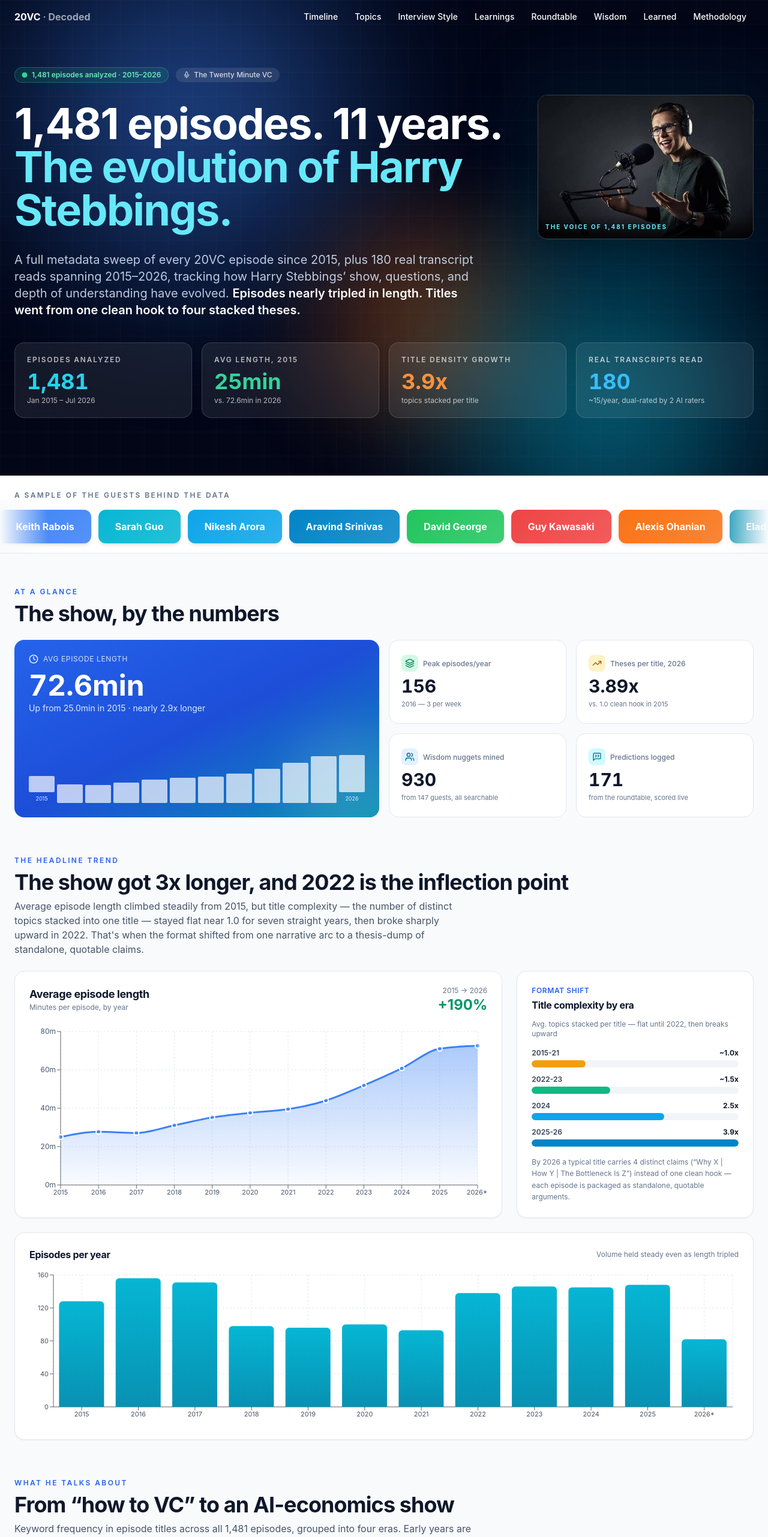
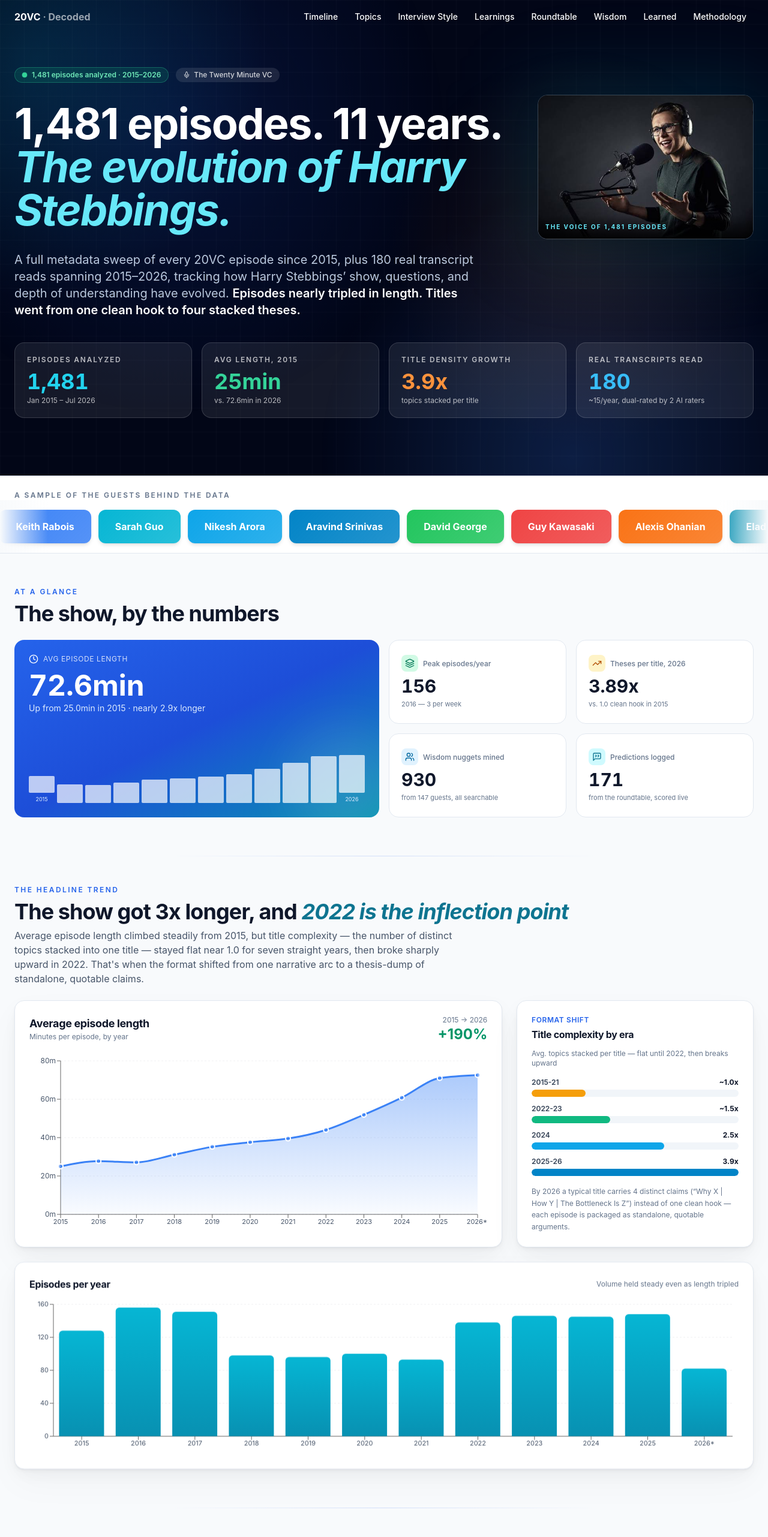
Before and after one commit to TraceCohenTech/20vc-dashboard, a Next.js app: page / in a window 1280 px wide. Shown: the top 2563 px of the page at 60% size. Built offline with nearby package versions, Linux system fonts and the light colour scheme.

Commit message:
Apply design-reference upgrades: canvas mesh gradient, kill float/pulse animations, italic heading accents, layered shadows with hover lift, quiet chart grids, gradient section dividers, glass rail cards, reveal tuning

```diff
--- a/app/globals.css
+++ b/app/globals.css
@@ -17,52 +17,7 @@
   .recharts-cartesian-axis-tick text { font-size: 10px; }
 }
 
-/* Animated gradient mesh */
-.mesh-bg {
-  position: absolute;
-  inset: 0;
-  overflow: hidden;
-  z-index: 0;
-}
-.mesh-bg::before,
-.mesh-bg::after {
-  content: "";
-  position: absolute;
-  width: 60vw;
-  height: 60vw;
-  border-radius: 50%;
-  filter: blur(80px);
-  opacity: 0.55;
-  animation: float 18s ease-in-out infinite;
-}
-.mesh-bg::before {
-  background: radial-gradient(circle, #3b82f6 0%, transparent 70%);
-  top: -20vw;
-  left: -10vw;
-}
-.mesh-bg::after {
-  background: radial-gradient(circle, #06b6d4 0%, transparent 70%);
-  bottom: -20vw;
-  right: -10vw;
-  animation-delay: -9s;
-}
-.mesh-blob-3 {
-  position: absolute;
-  width: 40vw;
-  height: 40vw;
-  border-radius: 50%;
-  filter: blur(80px);
-  opacity: 0.45;
-  background: radial-gradient(circle, #f97316 0%, transparent 70%);
-  top: 30%;
-  left: 40%;
-  animation: float 22s ease-in-out infinite reverse;
-}
-@keyframes float {
-  0%, 100% { transform: translate(0, 0) scale(1); }
-  33% { transform: translate(5vw, 5vw) scale(1.1); }
-  66% { transform: translate(-5vw, 3vw) scale(0.95); }
-}
+/* Hero mesh gradient is a canvas (components/MeshCanvas.tsx) — CSS blob mesh removed */
 
 /* Grid pattern */
 .grid-pattern {
@@ -76,7 +31,8 @@
 .reveal {
   opacity: 0;
   transform: translateY(24px);
-  transition: opacity 0.5s cubic-bezier(0.16, 1, 0.3, 1), transform 0.5s cubic-bezier(0.16, 1, 0.3, 1);
+  transition: opacity 0.9s cubic-bezier(0.16, 1, 0.3, 1), transform 0.9s cubic-bezier(0.16, 1, 0.3, 1);
+  will-change: opacity, transform;
 }
 .reveal.in {
   opacity: 1;
@@ -143,19 +99,52 @@
 .no-scrollbar::-webkit-scrollbar { display: none; }
 .no-scrollbar { -ms-overflow-style: none; scrollbar-width: none; }
 
-/* Hero portrait: gentle float + slow glow pulse (transform/opacity only) */
-@keyframes hero-float {
-  0%, 100% { translate: 0 0; }
-  50% { translate: 0 -8px; }
-}
-.hero-float { animation: hero-float 6s ease-in-out infinite; }
-@keyframes pulse-slow {
-  0%, 100% { opacity: 0.5; }
-  50% { opacity: 0.9; }
-}
-.animate-pulse-slow { animation: pulse-slow 5s ease-in-out infinite; }
-
 /* Case-study rail: keep a visible thin scrollbar on desktop */
 .rail-scrollbar::-webkit-scrollbar { height: 6px; }
 .rail-scrollbar::-webkit-scrollbar-track { background: rgba(255,255,255,0.08); border-radius: 3px; }
 .rail-scrollbar::-webkit-scrollbar-thumb { background: rgba(103,232,249,0.5); border-radius: 3px; }
+
+/* --- Design-reference upgrades (July 2026) --- */
+
+/* Italic accent on the key words of a heading (Parley pattern) */
+.em-accent { font-style: italic; color: #0e7490; }
+.dark-hero .em-accent, .em-accent-dark { font-style: italic; color: #67e8f9; }
+
+/* Layered shadow system: sharp contact -> soft ambient */
+.shadow-elevated {
+  box-shadow:
+    0 1px 2px rgba(15, 23, 42, 0.05),
+    0 4px 8px rgba(15, 23, 42, 0.04),
+    0 12px 32px rgba(15, 23, 42, 0.04),
+    0 24px 60px rgba(15, 23, 42, 0.03);
+}
+.card-lift {
+  transition: transform 500ms cubic-bezier(0.16, 1, 0.3, 1), box-shadow 500ms cubic-bezier(0.16, 1, 0.3, 1);
+}
+.card-lift:hover {
+  transform: translateY(-3px);
+  box-shadow:
+    0 2px 4px rgba(15, 23, 42, 0.06),
+    0 8px 24px rgba(15, 23, 42, 0.06),
+    0 24px 60px rgba(37, 99, 235, 0.07);
+}
+
+/* Gradient-line section dividers */
+.section-flow > * + *::before {
+  content: "";
+  display: block;
+  height: 1px;
+  max-width: 720px;
+  margin: 0 auto 3rem;
+  background: linear-gradient(to right, transparent, rgba(37, 99, 235, 0.18), transparent);
+}
+
+/* Glass card with inset top-edge highlight (for cards over dark surfaces) */
+.glass-deep {
+  backdrop-filter: blur(24px) saturate(1.2);
+  -webkit-backdrop-filter: blur(24px) saturate(1.2);
+  box-shadow:
+    0 1px 0 0 rgba(255, 255, 255, 0.05) inset,
+    0 4px 16px rgba(0, 0, 0, 0.3),
+    0 16px 48px rgba(0, 0, 0, 0.2);
+}
--- a/app/page.tsx
+++ b/app/page.tsx
@@ -40,6 +40,7 @@
 import { NUGGETS } from "./wisdom";
 import { CountUp } from "@/components/CountUp";
 import { Reveal } from "@/components/Reveal";
+import { MeshCanvas } from "@/components/MeshCanvas";
 import { Nav } from "@/components/Nav";
 import { LogoWall } from "@/components/LogoWall";
 import { Funnel } from "@/components/Funnel";
@@ -52,8 +53,8 @@
 
       {/* HERO */}
       <header className="relative overflow-hidden bg-slate-950 text-white pt-24 sm:pt-28 pb-16 sm:pb-24">
-        <div className="mesh-bg" aria-hidden>
-          <div className="mesh-blob-3" />
+        <div className="absolute inset-0 overflow-hidden" aria-hidden>
+          <MeshCanvas />
         </div>
         <div className="absolute inset-0 grid-pattern opacity-60" />
         <div className="relative mx-auto max-w-[1280px] px-4 sm:px-6">
@@ -78,7 +79,7 @@
                 <h1 className="text-4xl sm:text-6xl lg:text-7xl font-bold tracking-tight leading-[1.05]">
                   1,481 episodes. 11 years.
                   <br />
-                  <span className="text-cyan-300">The evolution of Harry Stebbings.</span>
+                  <span className="text-cyan-300 italic">The evolution of Harry Stebbings.</span>
                 </h1>
               </Reveal>
             </div>
@@ -123,7 +124,7 @@
         </div>
       </section>
 
-      <main className="mx-auto max-w-[1280px] px-4 sm:px-6 py-10 sm:py-14 space-y-12 sm:space-y-16">
+      <main className="mx-auto max-w-[1280px] px-4 sm:px-6 py-10 sm:py-14 space-y-12 sm:space-y-16 section-flow">
         {/* BENTO KPI GRID */}
         <Reveal>
           <section>
@@ -171,7 +172,7 @@
           <Reveal>
             <SectionTitle
               eyebrow="The headline trend"
-              title="The show got 3x longer, and 2022 is the inflection point"
+              title={<>The show got 3x longer, and <em className="em-accent">2022 is the inflection point</em></>}
               sub="Average episode length climbed steadily from 2015, but title complexity — the number of distinct topics stacked into one title — stayed flat near 1.0 for seven straight years, then broke sharply upward in 2022. That's when the format shifted from one narrative arc to a thesis-dump of standalone, quotable claims."
             />
           </Reveal>
@@ -198,7 +199,7 @@
                             <stop offset="100%" stopColor="#3b82f6" stopOpacity={0.05} />
                           </linearGradient>
                         </defs>
-                        <CartesianGrid strokeDasharray="3 3" stroke="#e2e8f0" />
+                        <CartesianGrid strokeDasharray="3 3" stroke="rgba(15, 23, 42, 0.06)" vertical={false} />
                         <XAxis dataKey="year" tick={{ fill: "#475569", fontSize: 11 }} />
                         <YAxis tick={{ fill: "#475569", fontSize: 12 }} tickFormatter={(v) => `${v}m`} />
                         <Tooltip
@@ -259,7 +260,7 @@
                           <stop offset="100%" stopColor="#0891b2" />
                         </linearGradient>
                       </defs>
-                      <CartesianGrid strokeDasharray="3 3" stroke="#e2e8f0" />
+                      <CartesianGrid strokeDasharray="3 3" stroke="rgba(15, 23, 42, 0.06)" vertical={false} />
                       <XAxis dataKey="year" tick={{ fill: "#475569", fontSize: 11 }} />
                       <YAxis tick={{ fill: "#475569", fontSize: 11 }} />
                       <Tooltip contentStyle={{ background: "#0f172a", border: "none", borderRadius: 8, color: "#fff" }} labelStyle={{ color: "#94a3b8" }} />
@@ -317,7 +318,7 @@
           <Reveal>
             <SectionTitle
               eyebrow="From real transcripts"
-              title="From receiving answers to contesting guests"
+              title={<>From receiving answers to <em className="em-accent">contesting guests</em></>}
               sub="180 episodes read in full — ~15 per year from episode #1 (2015) through 2026, each scored by two independent AI raters (one blind to the other). The earliest episodes show one-line questions and zero pushback; the pushback score more than doubles across the decade."
             />
           </Reveal>
@@ -337,7 +338,7 @@
               <div className="h-[240px] sm:h-[280px]" role="img" aria-label="Line chart showing Harry Stebbings' assertiveness score climbing from 2.8 in 2015 to 6.2 in 2026, with 95 percent confidence bands">
                 <ResponsiveContainer width="100%" height="100%">
                   <LineChart data={ASSERTIVENESS_BY_YEAR} margin={{ top: 10, right: 10, left: -10, bottom: 0 }}>
-                    <CartesianGrid strokeDasharray="3 3" stroke="#e2e8f0" />
+                    <CartesianGrid strokeDasharray="3 3" stroke="rgba(15, 23, 42, 0.06)" vertical={false} />
                     <XAxis dataKey="year" tick={{ fill: "#475569", fontSize: 11 }} />
                     <YAxis tick={{ fill: "#475569", fontSize: 11 }} domain={[0, 10]} />
                     <Tooltip contentStyle={{ background: "#0f172a", border: "none", borderRadius: 8, color: "#fff" }} labelStyle={{ color: "#94a3b8" }} />
@@ -391,7 +392,7 @@
           <Reveal>
             <SectionTitle
               eyebrow="The core finding"
-              title="He got tougher without getting colder"
+              title={<>He got tougher <em className="em-accent">without getting colder</em></>}
               sub="Two ways of looking at the same 180 read episodes. Left: the raters described Harry's tone as warm, admiring, or matey in nearly every episode of every year — even as his pushback score doubled. Right: how hard he pushes depends heavily on who's across the table."
             />
           </Reveal>
@@ -403,7 +404,7 @@
                 <div className="flex-1 min-h-[260px]" role="img" aria-label="Combined chart: share of episodes with warm tone stays between 85 and 100 percent for a decade while the assertiveness score climbs from 2.8 to 6.2. In 2026 the warm share dips to 57 percent on a small sample of 7 episodes.">
                   <ResponsiveContainer width="100%" height="100%">
                     <ComposedChart data={TONE_PARADOX} margin={{ top: 10, right: 0, left: -16, bottom: 0 }}>
-                      <CartesianGrid strokeDasharray="3 3" stroke="#e2e8f0" />
+                      <CartesianGrid strokeDasharray="3 3" stroke="rgba(15, 23, 42, 0.06)" vertical={false} />
                       <XAxis dataKey="year" tick={{ fill: "#475569", fontSize: 10 }} />
                       <YAxis yAxisId="warm" domain={[0, 100]} tick={{ fill: "#0891b2", fontSize: 10 }} tickFormatter={(v) => `${v}%`} />
                       <YAxis yAxisId="score" orientation="right" domain={[0, 10]} tick={{ fill: "#ea580c", fontSize: 10 }} />
@@ -468,7 +469,7 @@
                 <div className="flex-1 min-h-[240px]" role="img" aria-label="Line chart of average words per question: 14 in 2015, ballooning to 30 in 2016 and about 25 through 2020, then dropping to 12 to 14 words from 2022 onward">
                   <ResponsiveContainer width="100%" height="100%">
                     <LineChart data={QUESTION_LEN} margin={{ top: 10, right: 10, left: -16, bottom: 0 }}>
-                      <CartesianGrid strokeDasharray="3 3" stroke="#e2e8f0" />
+                      <CartesianGrid strokeDasharray="3 3" stroke="rgba(15, 23, 42, 0.06)" vertical={false} />
                       <XAxis dataKey="year" tick={{ fill: "#475569", fontSize: 10 }} />
                       <YAxis domain={[0, 35]} tick={{ fill: "#475569", fontSize: 10 }} />
                       <Tooltip contentStyle={{ background: "#0f172a", border: "none", borderRadius: 8, color: "#fff" }} labelStyle={{ color: "#94a3b8" }} formatter={(v: number) => [`${v} words`, "Avg question"]} />
@@ -491,7 +492,7 @@
                 <div className="flex-1 min-h-[240px]" role="img" aria-label="Bar chart of sponsor reads per episode rising from 0.8 in 2015 to about 3 from 2021 onward, peaking at 3.4 in 2026">
                   <ResponsiveContainer width="100%" height="100%">
                     <BarChart data={SPONSOR_BY_YEAR} margin={{ top: 10, right: 10, left: -20, bottom: 0 }}>
-                      <CartesianGrid strokeDasharray="3 3" stroke="#e2e8f0" />
+                      <CartesianGrid strokeDasharray="3 3" stroke="rgba(15, 23, 42, 0.06)" vertical={false} />
                       <XAxis dataKey="year" tick={{ fill: "#475569", fontSize: 10 }} />
                       <YAxis tick={{ fill: "#475569", fontSize: 10 }} />
                       <Tooltip contentStyle={{ background: "#0f172a", border: "none", borderRadius: 8, color: "#fff" }} labelStyle={{ color: "#94a3b8" }} formatter={(v: number) => [`${v} reads`, "Avg"]} />
@@ -513,7 +514,7 @@
                 <div className="flex-1 min-h-[280px]" role="img" aria-label="Stacked bar chart of guest mix: VCs fall from 68 percent of episodes in 2015 to about 15 to 28 percent by 2025-26, founders and operators hold around 30 to 58 percent, dedicated formats like 20Sales and 20Product appear from 2021, and news, memo, and roundtable formats grow to over a third">
                   <ResponsiveContainer width="100%" height="100%">
                     <BarChart data={GUEST_MIX} margin={{ top: 10, right: 10, left: -16, bottom: 0 }}>
-                      <CartesianGrid strokeDasharray="3 3" stroke="#e2e8f0" />
+                      <CartesianGrid strokeDasharray="3 3" stroke="rgba(15, 23, 42, 0.06)" vertical={false} />
                       <XAxis dataKey="year" tick={{ fill: "#475569", fontSize: 10 }} />
                       <YAxis domain={[0, 100]} tick={{ fill: "#475569", fontSize: 10 }} tickFormatter={(v) => `${v}%`} />
                       <Tooltip contentStyle={{ background: "#0f172a", border: "none", borderRadius: 8, color: "#fff" }} labelStyle={{ color: "#94a3b8" }} formatter={(v: number, n: string) => [`${v}%`, n]} />
@@ -674,7 +675,7 @@
           <Reveal>
             <SectionTitle
               eyebrow="The synthesis"
-              title="What we learned — and what you can steal"
+              title={<>What we learned — and <em className="em-accent">what you can steal</em></>}
               sub="Eleven years, 1,481 episodes, 2.3 million transcript words. Three sets of takeaways, depending on who you are."
             />
           </Reveal>
@@ -831,7 +832,7 @@
 
 /* ---------- Building blocks ---------- */
 
-function SectionTitle({ eyebrow, title, sub }: { eyebrow?: string; title: string; sub?: string }) {
+function SectionTitle({ eyebrow, title, sub }: { eyebrow?: string; title: React.ReactNode; sub?: string }) {
   return (
     <div className="mb-5 sm:mb-6">
       {eyebrow && <div className="text-xs uppercase tracking-[0.2em] text-blue-600 font-semibold mb-2">{eyebrow}</div>}
@@ -842,7 +843,7 @@
 }
 
 function Card({ children, className = "" }: { children: React.ReactNode; className?: string }) {
-  return <div className={`rounded-2xl border border-slate-200 bg-white p-5 sm:p-6 shadow-sm ${className}`}>{children}</div>;
+  return <div className={`rounded-2xl border border-slate-200 bg-white p-5 sm:p-6 shadow-elevated card-lift ${className}`}>{children}</div>;
 }
 
 function HeroStat({ label, value, sub, accentColor }: { label: string; value: React.ReactNode; sub?: string; accentColor: string }) {
@@ -958,10 +959,10 @@
   };
   return (
     <div className="hidden lg:block relative" onMouseMove={onMove} onMouseLeave={onLeave}>
-      <div className="absolute -inset-6 rounded-3xl bg-cyan-500/20 blur-3xl animate-pulse-slow" aria-hidden />
+      <div className="absolute -inset-6 rounded-3xl bg-cyan-500/15 blur-3xl" aria-hidden />
       <div
         ref={ref}
-        className="relative rounded-2xl overflow-hidden border border-white/20 shadow-2xl transition-transform duration-200 will-change-transform hero-float"
+        className="relative rounded-2xl overflow-hidden border border-white/20 shadow-2xl transition-transform duration-200 will-change-transform"
       >
         {/* eslint-disable-next-line @next/next/no-img-element */}
         <img src="/20vc/harry-hero.jpeg" alt="Podcast host at the microphone" className="w-full h-auto block" />
@@ -1081,7 +1082,7 @@
         {CASE_STUDIES.map((cs, i) => (
           <div
             key={i}
-            className="snap-start shrink-0 w-[280px] sm:w-[320px] rounded-2xl bg-white/[0.07] backdrop-blur border border-white/15 p-5 flex flex-col"
+            className="snap-start shrink-0 w-[280px] sm:w-[320px] rounded-2xl bg-white/[0.07] glass-deep border border-white/15 p-5 flex flex-col"
           >
             <div className="flex items-center justify-between mb-2">
               <span className="text-[10px] font-bold uppercase tracking-wider rounded-full px-2 py-1 text-white" style={{ background: cs.color }}>
--- /dev/null
+++ b/components/MeshCanvas.tsx
@@ -0,0 +1,70 @@
+"use client";
+import { useEffect, useRef } from "react";
+
+// Drifting radial-gradient mesh on canvas (additive "screen" blending),
+// per the dashboard design reference — replaces static CSS blur blobs.
+const POINTS = [
+  { color: "59, 130, 246", r: 0.55, x: 0.15, y: 0.2, vx: 0.00016, vy: 0.00011, a: 0.20 },
+  { color: "6, 182, 212", r: 0.5, x: 0.85, y: 0.75, vx: -0.00013, vy: -0.00009, a: 0.16 },
+  { color: "249, 115, 22", r: 0.42, x: 0.55, y: 0.45, vx: 0.0001, vy: -0.00014, a: 0.10 },
+  { color: "29, 78, 216", r: 0.6, x: 0.4, y: 0.9, vx: -0.00009, vy: 0.00012, a: 0.18 },
+];
+
+export function MeshCanvas() {
+  const ref = useRef<HTMLCanvasElement>(null);
+
+  useEffect(() => {
+    const canvas = ref.current;
+    if (!canvas) return;
+    const ctx = canvas.getContext("2d");
+    if (!ctx) return;
+    const reduced = window.matchMedia("(prefers-reduced-motion: reduce)").matches;
+    const pts = POINTS.map((p) => ({ ...p }));
+    let raf = 0;
+    let w = 0;
+    let h = 0;
+
+    const resize = () => {
+      const dpr = Math.min(window.devicePixelRatio || 1, 2);
+      const rect = canvas.getBoundingClientRect();
+      w = rect.width;
+      h = rect.height;
+      canvas.width = w * dpr;
+      canvas.height = h * dpr;
+      ctx.setTransform(dpr, 0, 0, dpr, 0, 0);
+    };
+    resize();
+    window.addEventListener("resize", resize);
+
+    let last = performance.now();
+    const draw = (now: number) => {
+      const dt = Math.min(now - last, 50);
+      last = now;
+      ctx.clearRect(0, 0, w, h);
+      ctx.globalCompositeOperation = "screen";
+      const rad = Math.min(w, h);
+      for (const p of pts) {
+        if (!reduced) {
+          p.x += p.vx * dt;
+          p.y += p.vy * dt;
+          if (p.x < 0 || p.x > 1) p.vx *= -1;
+          if (p.y < 0 || p.y > 1) p.vy *= -1;
+        }
+        const g = ctx.createRadialGradient(p.x * w, p.y * h, 0, p.x * w, p.y * h, rad * p.r);
+        g.addColorStop(0, `rgba(${p.color}, ${p.a})`);
+        g.addColorStop(1, `rgba(${p.color}, 0)`);
+        ctx.fillStyle = g;
+        ctx.fillRect(0, 0, w, h);
+      }
+      if (!reduced) raf = requestAnimationFrame(draw);
+    };
+    raf = requestAnimationFrame(draw);
+
+    return () => {
+      cancelAnimationFrame(raf);
+      window.removeEventListener("resize", resize);
+    };
+  }, []);
+
+  return <canvas ref={ref} className="absolute inset-0 h-full w-full" aria-hidden />;
+}
--- a/components/Reveal.tsx
+++ b/components/Reveal.tsx
@@ -26,12 +26,12 @@
           }
         });
       },
-      // threshold ~0: very tall elements can never reach a % threshold, so fire on any overlap
-      { threshold: 0.01, rootMargin: "0px 0px -5% 0px" }
+      // threshold 0 + rootMargin: fire early so the user sees the glide, not its tail
+      { threshold: 0, rootMargin: "50px" }
     );
     obs.observe(el);
     // Fail-open: never allow content to stay invisible if the observer starves
-    const failSafe = setTimeout(() => el.classList.add("in"), 3000 + delay);
+    const failSafe = setTimeout(() => el.classList.add("in"), delay + 300);
     return () => { obs.disconnect(); clearTimeout(failSafe); };
   }, [delay]);
   return (
```
